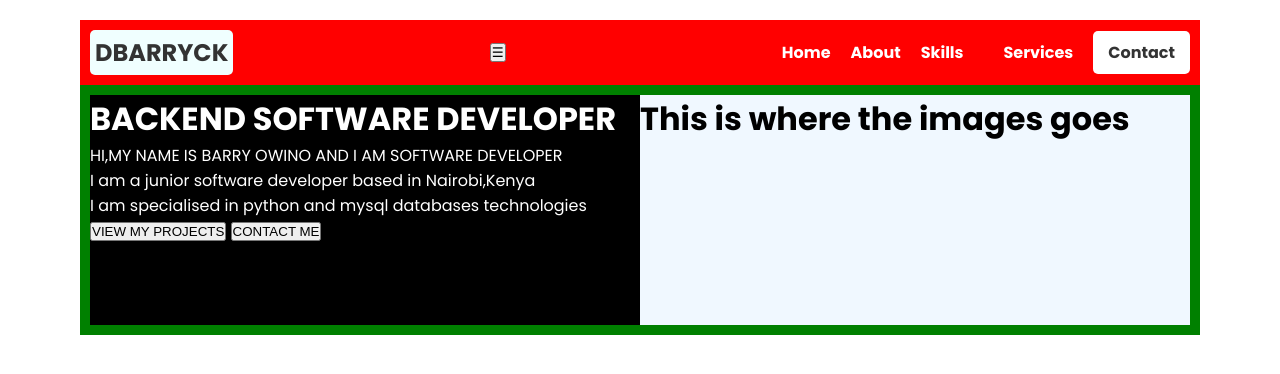
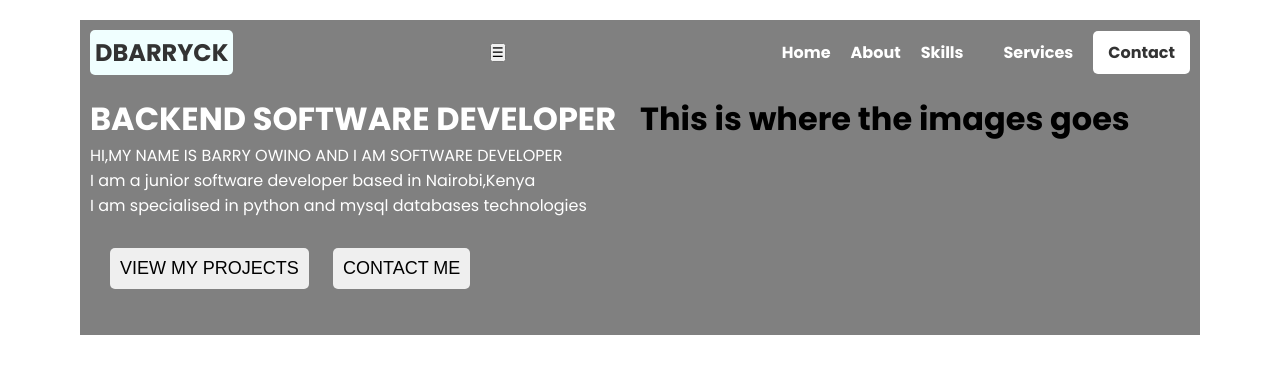
Before and after one commit to Barry-owino/dbarryck_dotcom, a plain HTML site: page portfolio.com/index.html in a window 1280 px wide. Drawn offline with Linux system fonts and the light colour scheme.

Commit message:
upadated the site

```diff
--- a/portfolio.com/css/style.css
+++ b/portfolio.com/css/style.css
@@ -1,13 +1,3 @@
-/*
-    background-color: black;
-    color: white;
-}
-
-h1 {
-    text-decoration: underline;
-
-}
-*/
 
 body {
     background-image: url('/images/bolt.'); /* Path to your image */
@@ -24,7 +14,7 @@ body {
   }
 
   .navbar{
-    background-color: red;
+    background-color: grey;
     margin-left: 80px;
     margin-right: 80px;
     padding: 10px;
@@ -33,7 +23,7 @@ body {
   }
 
   .hero {
-    background-color: green;
+    background-color: grey;
     margin-left: 80px;
     margin-right: 80px;
     padding: 10px;
@@ -45,11 +35,11 @@ body {
 
   .hero > div {
     flex: 1;
-    background-color: aliceblue;
+    background-color: aliceblu;
   }
 
   .hero .intro{
-    background-color: black;
+    background-color: blac;
     color: #fff;
   }
 
@@ -116,6 +106,21 @@ nav {
   color: white;
 }
 
+/*This section is for the buttons in the hero section*/
+.btn {
+  padding: 10px;
+  margin-top: 10px;
+}
+
+.btn button {
+  font-size: large;
+  border-radius: 5px;
+  cursor: pointer;
+  margin: 10px;
+  padding: 10px;
+  border-style: none;
+}
+
 
 
 
```
Also changed, not shown: 1 other file.
